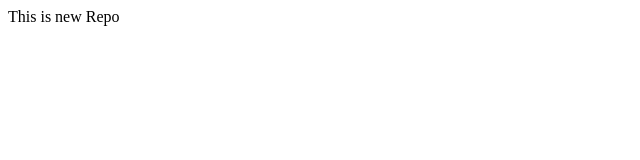
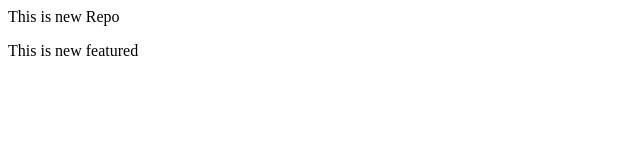
Before and after one commit to Bhushan0001/Repolocal, a plain HTML site: page index.html in a window 1280 px wide. Shown: the whole page, without its empty margins (0-640 px from the left). Drawn offline with Linux system fonts and the light colour scheme.

Commit message:
Add new featured

```diff
--- a/index.html
+++ b/index.html
@@ -1 +1,2 @@
 <p>This is new Repo</p>
+<p>This is new featured </p>
```
